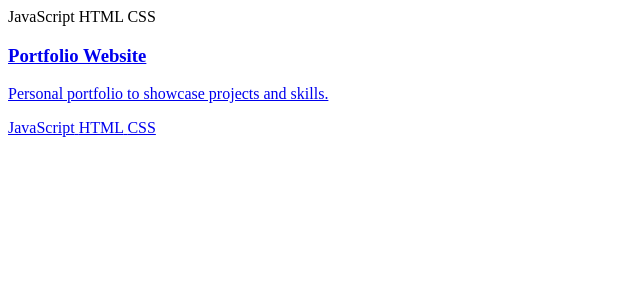
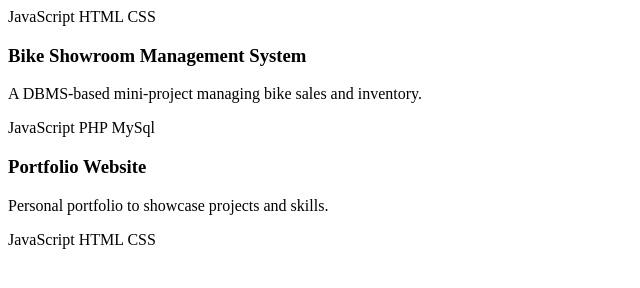
Before and after one commit to sunilrcb/Personal_Portfolio, a plain HTML site: page projects.html in a window 1280 px wide. Shown: the whole page, without its empty margins (0-640 px from the left). Drawn offline with Linux system fonts and the light colour scheme.

Commit message:
Update projects.html

```diff
--- a/projects.html
+++ b/projects.html
@@ -4,10 +4,18 @@
 <span class="tech-tag">HTML</span>
 <span class="tech-tag">CSS</span>
 </div>
-</a>
 
+   <div class="project-grid ">
+            <div class="project-card">
+                <h3>Bike Showroom Management System</h3>
+                <p>A DBMS‑based mini‑project managing bike sales and inventory.</p>
+                <div class="project-tech">
+                    <span class="tech-tag">JavaScript</span>
+                    <span class="tech-tag">PHP</span>
+                    <span class="tech-tag">MySql</span>
+                </div>
+            </div>
 
-<a class="project-card" href="https://web-lab-portfolio-ashy.vercel.app/" target="_blank" rel="noopener">
 <h3>Portfolio Website</h3>
 <p>Personal portfolio to showcase projects and skills.</p>
 <div class="project-tech">
@@ -15,7 +23,7 @@
 <span class="tech-tag">HTML</span>
 <span class="tech-tag">CSS</span>
 </div>
-</a>
+
 </div>
 </main>
 
```
